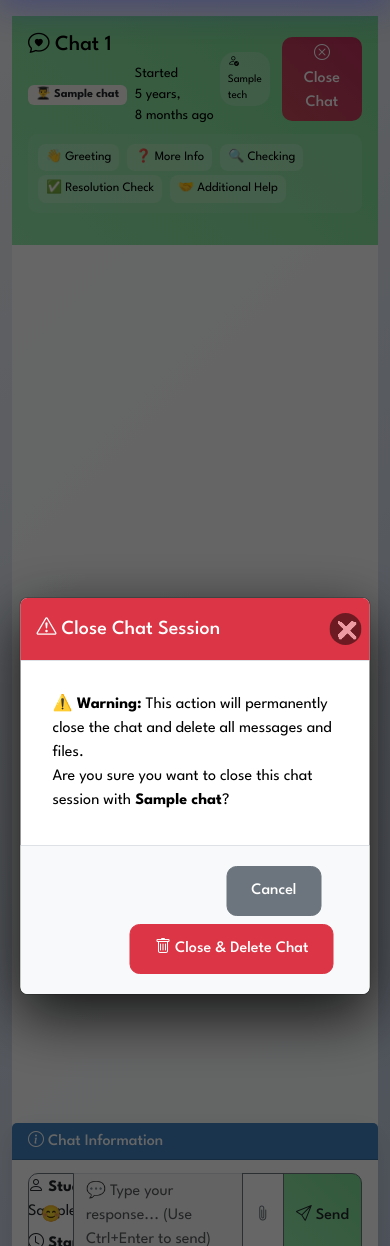
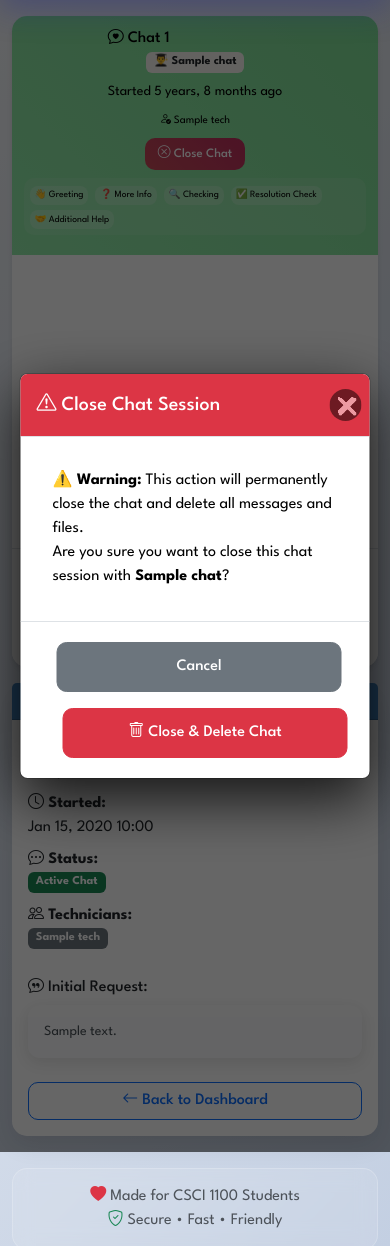
Before and after one commit to CSCI-1100/support_chat, a Django app: template templates/chat/technician_chat.html in a window 390 px wide, after a click on "Close Chat". Shown: the part 56-1302 px from the top of the page. Run offline with Django 5.2, Linux system fonts and the light colour scheme; the template is opened without the code that fills it: most values are stand-ins (such as "Sample title", 1, 10 or a date in 2020); data that the repository does not hold is empty; parts of the project's set-up code (start-up, migrations or seed data) failed here and were passed over.

Commit message:
Fix mobile responsiveness of technician chat

```diff
--- a/templates/chat/technician_chat.html
+++ b/templates/chat/technician_chat.html
@@ -5,24 +5,152 @@
 
 {% block extra_css %}
 <style>
+    /* Mobile-first responsive design */
+    .tech-chat-container {
+        border-radius: 15px;
+        background: #fff;
+        box-shadow: 0 4px 6px rgba(0, 0, 0, 0.1);
+        display: flex;
+        flex-direction: column;
+    }
+
+    .quick-actions {
+        background: rgba(255, 255, 255, 0.1);
+        border-radius: 10px;
+        padding: 0.5rem;
+        margin-bottom: 1rem;
+    }
+
+    .quick-action-btn {
+        background: rgba(255, 255, 255, 0.2);
+        border: none;
+        color: black;
+        border-radius: 8px;
+        padding: 0.25rem 0.5rem;
+        margin: 0.125rem;
+        font-size: 0.8rem;
+        transition: all 0.2s ease;
+    }
+
+    .quick-action-btn:hover {
+        background: rgba(255, 255, 255, 0.3);
+        color: black;
+    }
+
+    /* Dynamic height calculation for different screen sizes */
+    @media (min-width: 992px) {
+        /* Desktop: Use viewport height minus navbar/padding */
         .tech-chat-container {
             height: 85vh;
-    border-radius: 15px;
+        }
+    }
+
+    @media (max-width: 991.98px) {
+        /* Mobile/Tablet: Use auto height with minimum constraints */
+        .tech-chat-container {
+            min-height: 60vh;
+            max-height: 70vh;
+        }
+    }
+
+    @media (max-width: 576px) {
+        /* Small mobile: Optimize for smaller screens */
+        .tech-chat-container {
+            min-height: 50vh;
+            max-height: 60vh;
+            margin-bottom: 1rem;
+        }
     }
 
     .tech-chat-header {
         background: linear-gradient(45deg, #93edaa 0%, #80e097 100%);
         color: black;
         padding: 1rem;
+        border-radius: 15px 15px 0 0;
+        flex-shrink: 0;
+    }
+
+    /* Responsive header layout */
+    @media (max-width: 768px) {
+        .tech-chat-header {
+            padding: 0.75rem;
+        }
+
+        .tech-chat-header h4 {
+            font-size: 1.1rem;
+            margin-bottom: 0.5rem;
+        }
+
+        .tech-chat-header .d-flex {
+            flex-direction: column;
+            gap: 0.5rem;
+        }
+
+        .participant-badge {
+            font-size: 0.7rem;
+            padding: 0.2rem 0.5rem;
+        }
     }
 
     .chat-messages {
-    height: 55vh;
+        flex: 1;
         overflow-y: auto;
         padding: 1rem;
         background: rgba(255, 255, 255, 0.9);
+        min-height: 0; /* Important for flex children */
     }
 
+    @media (max-width: 768px) {
+        .chat-messages {
+            padding: 0.75rem;
+        }
+    }
+
+    .tech-input-area {
+        background: rgba(255, 255, 255, 0.95);
+        padding: 1rem;
+        border-top: 1px solid #dee2e6;
+        border-radius: 0 0 15px 15px;
+        flex-shrink: 0;
+    }
+
+    @media (max-width: 768px) {
+        .tech-input-area {
+            padding: 0.75rem;
+        }
+
+        .tech-input-area .input-group {
+            flex-wrap: wrap;
+        }
+
+        .tech-input-area textarea {
+            font-size: 16px; /* Prevents zoom on iOS */
+            min-height: 80px;
+        }
+    }
+
+    /* Quick actions responsive behavior */
+    .quick-actions {
+        background: rgba(255, 255, 255, 0.1);
+        border-radius: 10px;
+        padding: 0.5rem;
+        margin-bottom: 1rem;
+    }
+
+    @media (max-width: 768px) {
+        .quick-actions {
+            padding: 0.25rem;
+            margin-bottom: 0.5rem;
+        }
+
+        .quick-action-btn {
+            font-size: 0.7rem;
+            padding: 0.2rem 0.4rem;
+            margin: 0.1rem;
+        }
+    }
+
+    /* Message styling remains the same but with mobile optimizations */
     .message {
         margin-bottom: 1rem;
         animation: slideIn 0.3s ease;
@@ -60,6 +188,14 @@
         position: relative;
     }
 
+    @media (max-width: 768px) {
+        .message-bubble {
+            max-width: 85%;
+            padding: 0.75rem 1rem;
+            font-size: 0.9rem;
+        }
+    }
+
     .student .message-bubble {
         background: linear-gradient(145deg, #007bff, #0056b3);
         color: white;
@@ -72,14 +208,6 @@
         border-bottom-right-radius: 3px;
     }
 
-.student .message-bubble .message-time {
-    color: #ffffff92;
-}
-
-.technician .message-bubble .message-time {
-    color: #6c757d;
-}
-
     .system .message-bubble {
         background: #f8f9fa;
         color: #6c757d;
@@ -87,20 +215,35 @@
         border: 1px dashed #dee2e6;
     }
 
-.tech-input-area {
-    background: rgba(255, 255, 255, 0.95);
-    padding: 1rem;
-    border-top: 1px solid #dee2e6;
+    /* Sidebar responsive behavior */
+    .chat-sidebar {
+        background: #fff;
+        border-radius: 15px;
+        box-shadow: 0 4px 6px rgba(0, 0, 0, 0.1);
     }
 
-.participant-badge {
-    background: rgba(255, 255, 255, 0.2);
-    border-radius: 15px;
-    padding: 0.25rem 0.75rem;
-    margin: 0 0.25rem;
-    font-size: 0.8rem;
+    @media (max-width: 991.98px) {
+        .chat-sidebar {
+            margin-top: 1rem;
+        }
     }
 
+    @media (max-width: 576px) {
+        .chat-sidebar .card-body {
+            padding: 1rem;
+        }
+
+        .chat-sidebar dt {
+            font-size: 0.9rem;
+        }
+
+        .chat-sidebar dd {
+            font-size: 0.85rem;
+            margin-bottom: 0.5rem;
+        }
+    }
+
+    /* Button responsive behavior */
     .submit-message-btn {
         background: linear-gradient(45deg, #93edaa 0%, #80e097 100%);
         border: 1px solid #6c757d;
@@ -121,12 +264,27 @@
         box-shadow: 0 4px 15px rgba(220, 53, 69, 0.4);
     }
 
+    @media (max-width: 768px) {
+        .close-chat-btn {
+            font-size: 0.8rem;
+            padding: 0.4rem 0.8rem;
+        }
+    }
+
+    /* Attachment grid responsive */
     .attachment-grid {
         display: grid;
-    grid-template-columns: repeat(auto-fill, minmax(200px, 1fr));
+        grid-template-columns: repeat(auto-fill, minmax(150px, 1fr));
         gap: 0.5rem;
         margin-top: 0.5rem;
         color: #287ffc;
+    }
+
+    @media (max-width: 768px) {
+        .attachment-grid {
+            grid-template-columns: 1fr;
+            gap: 0.25rem;
+        }
     }
 
     .attachment-item {
@@ -145,29 +303,24 @@
         box-shadow: 0 2px 8px rgba(0, 0, 0, 0.1);
     }
 
-.quick-actions {
-    background: rgba(255, 255, 255, 0.1);
-    border-radius: 10px;
-    padding: 0.5rem;
-    margin-bottom: 1rem;
+    /* Emoji picker responsive */
+    #techEmojiPicker {
+        position: relative;
+        z-index: 1000;
     }
 
-.quick-action-btn {
-    background: rgba(255, 255, 255, 0.2);
-    border: none;
-    color: black;
-    border-radius: 8px;
-    padding: 0.25rem 0.5rem;
-    margin: 0.125rem;
-    font-size: 0.8rem;
-    transition: all 0.2s ease;
+    @media (max-width: 768px) {
+        .emoji-grid .row {
+            margin: 0;
         }
 
-.quick-action-btn:hover {
-    background: rgba(255, 255, 255, 0.3);
-    color: black;
+        .emoji-btn {
+            padding: 0.25rem;
+            font-size: 1.2rem;
+        }
     }
 
+    /* Modal responsive fixes */
     .modal {
         z-index: 99999 !important;
     }
@@ -176,52 +329,68 @@
         z-index: 99998 !important;
     }
 
+    @media (max-width: 576px) {
         .modal-dialog {
-    z-index: 100000 !important;
+            margin: 1rem;
+            max-width: calc(100% - 2rem);
         }
 
-.modal-content {
-    z-index: 100001 !important;
-    position: relative;
-}
-
-/* 🔧 ENSURE BUTTONS ARE CLICKABLE */
-.modal-footer button {
-    z-index: 100002 !important;
-    position: relative;
-    pointer-events: auto !important;
-}
-
-/* 🎭 MODAL ANIMATION FIXES */
-.modal.fade .modal-dialog {
-    transition: transform 0.3s ease-out;
-    transform: translate(0, -50px);
-}
-
-.modal.show .modal-dialog {
-    transform: none;
-}
-
-/* 🌈 ENHANCED VISUAL FEEDBACK */
-.btn-danger:hover {
-    background-color: #c82333 !important;
-    border-color: #bd2130 !important;
-    transform: scale(1.02);
-}
-
-.btn-secondary:hover {
-    background-color: #5a6268 !important;
-    border-color: #545b62 !important;
-}
-
-/* 🚨 DEBUGGING: Visual indicators */
-.modal-content {
-    border: 2px solid rgba(220, 53, 69, 0.5);
-    box-shadow: 0 10px 50px rgba(0, 0, 0, 0.5);
+        .modal-body {
+            padding: 1rem;
         }
 
         .modal-footer {
-    background-color: rgba(248, 249, 250, 0.95);
+            padding: 0.75rem 1rem;
+            flex-direction: column;
+            gap: 0.5rem;
+        }
+
+        .modal-footer button {
+            width: 100%;
+        }
+    }
+
+    /* Utility classes for responsive spacing */
+    @media (max-width: 768px) {
+        .container-fluid {
+            padding-left: 0.75rem;
+            padding-right: 0.75rem;
+        }
+    }
+
+    /* Fix for very small screens */
+    @media (max-width: 400px) {
+        .tech-chat-header h4 {
+            font-size: 1rem;
+        }
+
+        .message-bubble {
+            max-width: 90%;
+            padding: 0.5rem 0.75rem;
+            font-size: 0.85rem;
+        }
+
+        .quick-action-btn {
+            font-size: 0.6rem;
+            padding: 0.15rem 0.3rem;
+        }
+    }
+
+    /* Ensure proper scrolling on iOS */
+    .chat-messages {
+        -webkit-overflow-scrolling: touch;
+    }
+
+    /* Fix input zoom on iOS */
+    @media screen and (max-width: 768px) {
+        input[type="text"],
+        input[type="email"],
+        input[type="tel"],
+        input[type="password"],
+        textarea,
+        select {
+            font-size: 16px !important;
+        }
     }
 </style>
 {% endblock %}
@@ -347,7 +516,7 @@
 
                         <div class="input-group">
                             <button type="button" class="btn btn-outline-secondary"
-                                    onclick="toggleEmojiPicker()" title="Add emoji">
+                                    onclick="toggleEmojiPicker()" title="Add emoji" style="background-color: #f4f5f6;">
                                 😊
                             </button>
 
@@ -363,7 +532,7 @@
 
                             <button type="button" class="btn btn-outline-secondary"
                                     onclick="document.getElementById('id_attachments').click()"
-                                    title="Attach files">
+                                    title="Attach files" style="background-color: #f4f5f6;">
                                 <i class="bi bi-paperclip"></i>
                             </button>
 
```
Lines whose indentation alone changed are shown as unchanged.
